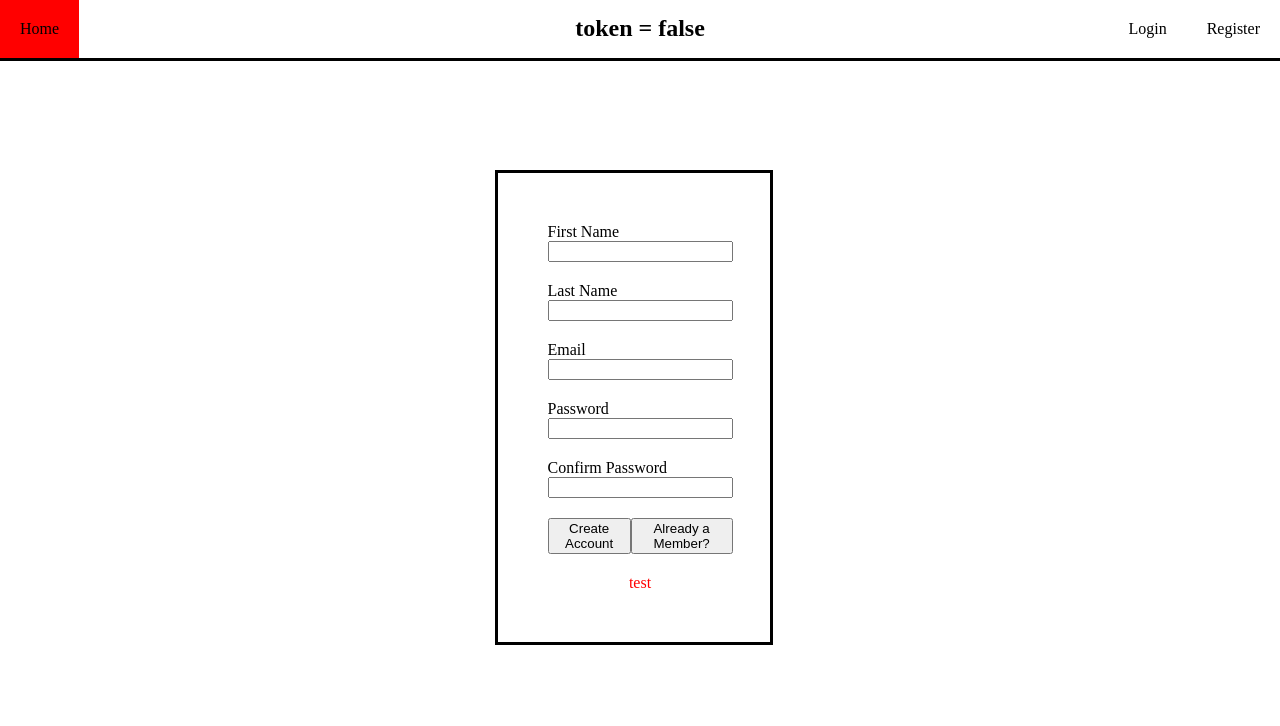
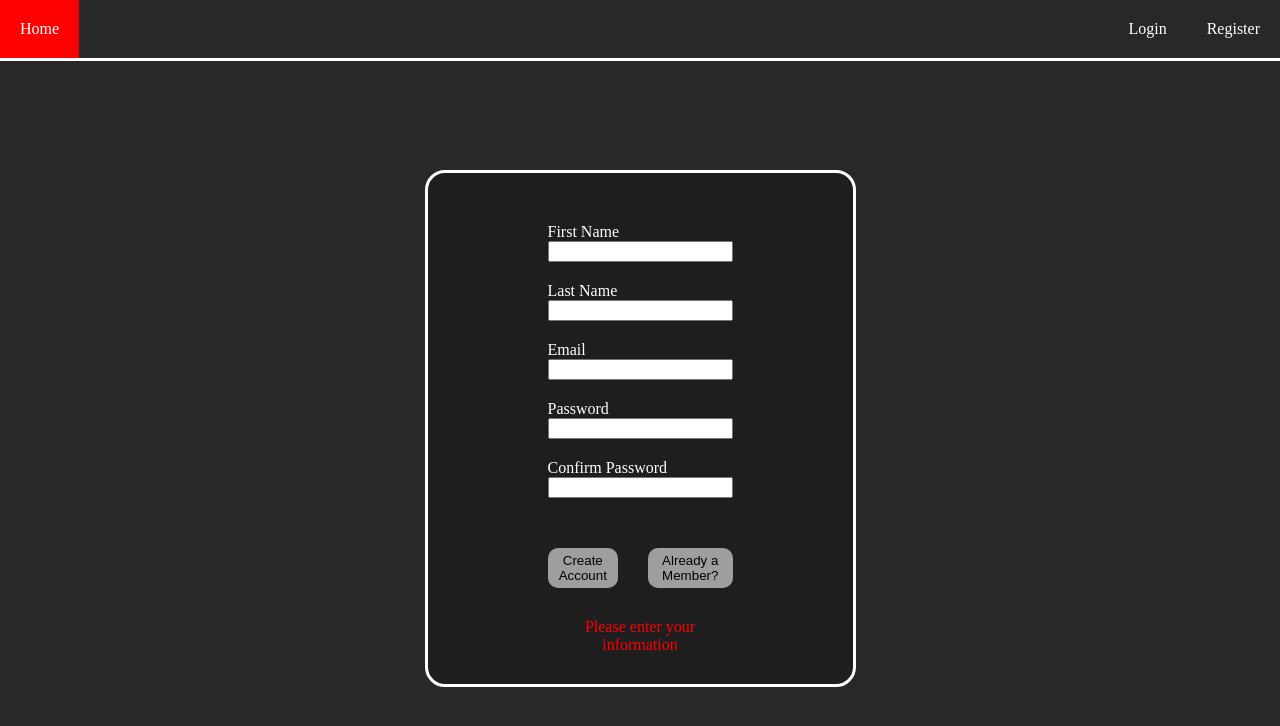
Before and after one commit to Downeyn21/Book-Buddy, a React (Vite) app: page /Register in a window 1280 px wide. Shown: the top 726 px of the page. Built offline with nearby package versions, Linux system fonts and the light colour scheme.

Commit message:
all done :)

```diff
--- a/src/App.css
+++ b/src/App.css
@@ -1,4 +1,6 @@
-
+button {
+    cursor: pointer;
+}
 
 .bookContainer {
     display: flex;
@@ -8,8 +10,9 @@
     height: 250px;
     border: solid;
     padding: 30px;
-    background-color: tan;
+    background-color: rgb(68, 68, 68);
     overflow: hidden;
+    border-radius: 20px;
 }
 
 .bookContainer img {
@@ -23,13 +26,12 @@
 
 .imgContainer {
     text-align: center;
-
     height: 230px;
 }
 
 .listContainer {
     border: solid;
-    background-color: red;
+    background-color: rgb(24, 24, 24);
     display: flex;
     flex-wrap: wrap;
     justify-content: space-between;
@@ -43,12 +45,36 @@
 
 .titleWrapper {
     display: flex;
-    justify-content: center;
+    justify-content: space-around;
     margin-bottom: 0;
 }
 
 .titleWrapper h1 {
     margin: 0;
+}
+
+.titleWrapper button {
+    width: 100px;
+    border-radius: 10px;
+    cursor: pointer;
+    border: none;
+
+}
+
+.filterBtnT {
+    background-color: green;
+}
+
+.filterBtnF {
+    background-color: red;
+}
+
+.sortBtnT {
+    background-color: green;
+}
+
+.sortBtnF {
+    background-color: red;
 }
 
 .availableContainer {
@@ -87,6 +113,8 @@ body {
     flex-direction: column;
     align-items: center;
     justify-content: center;
+    background-color: rgb(40, 40, 40);
+    color: white;
 }
 
 .navTitle {
@@ -118,13 +146,24 @@ body {
 .loginSelector {
     padding: 20px;
 }
+
+.labelContainer {
+    display: flex;
+    flex-direction: column;
+}
+
 /* =====================Form=============================== */
 
 .formContainer {
+    display: flex;
+    justify-content: center;
     border: solid;
+    border-radius: 20px;
+    background-color: rgb(30, 30, 30);
+    width: 325px;
     padding: 50px;
+    padding-bottom: 20px;
     margin: 70px;
-    width: 40%;
 }
 
 .formLogin {
@@ -136,13 +175,25 @@ body {
 }
 
 .loginBtn {
+    margin-top: 30px;
     width: 100%;
     display: flex;
+    gap: 30px;
     justify-content: space-between;
+}
+
+.formLogin button {
+    border: none;
+    border-radius: 10px;
+    padding: 5px 10px;
+    background-color: rgb(158, 158, 158);
 }
 
 .formMessage {
     color: red;
+    text-align: center;
+    text-wrap: wrap;
+    margin: 10px;
 
 }
 
--- a/src/api/index.js
+++ b/src/api/index.js
@@ -18,6 +18,7 @@ export async function RegisterApi(data) {
             body: JSON.stringify(data)
         })
         const result = await response.json()
+        return result.message
     } catch (error) {
         console.error("Register error => ", error)
     }
--- a/src/components/Account.jsx
+++ b/src/components/Account.jsx
@@ -29,6 +29,7 @@ function Account({user, setUser, token}) {
         RemoveBook(id, tkn)
     }
 
+
     return ( user ? (
             <div>
                 <div className="accountContainer">
@@ -48,7 +49,7 @@ function Account({user, setUser, token}) {
                 <div>
                     <div>
                         <h3>your reserved books</h3>
-                    </div>
+                    </div> {resBooks ?
                     <div className="resBookContainer">{resBooks.length === 0 ? "go reserve some books loser" :
                         resBooks.map((book) => {
                             return (
@@ -60,6 +61,7 @@ function Account({user, setUser, token}) {
                         })
                         }
                     </div>
+                    : <div>Just one sec cuite pie ;)</div>}
                 </div>
             </div>
         ):(
--- a/src/components/Home.jsx
+++ b/src/components/Home.jsx
@@ -22,19 +22,20 @@ function Home() {
         : books
 
     const SortedBooks = willSort ?
-        [...FilteredBooks].sort((a,b) => a.localeCompare(b))
+        [...FilteredBooks].sort((a,b) => a.title.localeCompare(b.title))
         : [...FilteredBooks]
 
     return (
         <div>
             <div className="titleWrapper">
-                <button className="{willFilter ?
-                filterBtnT : FilterBtnF
-                }" onClick={() => {setWillFilter(!willFilter)}}>Filter Avaliable</button>
+                <button className={willFilter ?
+                "filterBtnT" : "filterBtnF"
+                } onClick={() => {setWillFilter(!willFilter)}}>Filter Avaliable</button>
                 <h1>
                     Book Buddy
                 </h1>
-                <button onClick={() => {setWillsort(!willSort)}}>Sort A-Z</button>
+                <button className={willSort ?
+                "sortBtnT" : "sortBtnF"} onClick={() => {setWillsort(!willSort)}}>Sort A-Z</button>
             </div>
             <div className="listContainer">
                 {SortedBooks.map((book) => {
--- a/src/components/Login.jsx
+++ b/src/components/Login.jsx
@@ -19,22 +19,29 @@ function Login({setToken, token}) {
         navigate("/Account")
     }
 
+    function redirect() {
+        navigate("/Register")
+    }
+
+    function alertHandle(params) {
+        alert("hmm, should have written it down then.")
+    }
 
     return (
         <div className="formContainer">
             <form onSubmit={handleSubmit} className="formLogin">
-                <div>
+                <div className="labelContainer">
                     <label>Email </label>
                     <input type="email" required onChange={(e) => {setEmail(e.target.value)}} />
                 </div>
-                <div>
+                <div className="labelContainer">
                     <label>Password </label>
                     <input type="password" required onChange={(e) => {setPassword(e.target.value)}}/>
                 </div>
                 <div className="loginBtn" >
                     <button type="submit">Login</button>
-                    <button>Not a Member?</button>
-                    <button>Forgot Password?</button>
+                    <button onClick={redirect}>Not a Member?</button>
+                    <button onClick={alertHandle}>Forgot Password?</button>
                 </div>
             </form>
         </div>
--- a/src/components/NavBar.jsx
+++ b/src/components/NavBar.jsx
@@ -27,7 +27,7 @@ function NavBar() {
     return (
         <div>
             <div className="navTitle">
-                <h2>{localStorage.getItem("token")? "token = true": "token = false"}</h2>
+                <h2></h2>
             </div>
             <div className="navBarContainer">
                 <div className="navSelector" onClick={clickHome}>Home</div>
--- a/src/components/Register.jsx
+++ b/src/components/Register.jsx
@@ -1,5 +1,6 @@
 import { useEffect, useState } from "react";
 import { RegisterApi } from "../api";
+import { useNavigate } from "react-router-dom";
 
 
 function Register() {
@@ -8,7 +9,8 @@ function Register() {
     const [email, setEmail] = useState("")
     const [password, setPassword] = useState("")
     const [confPassword, setConfPassword] = useState("")
-    const [message, setMessage] = useState("test")
+    const [message, setMessage] = useState("Please enter your information")
+    const navigate = useNavigate()
 
 // =======================================================
     const account = {
@@ -23,11 +25,14 @@ function Register() {
         if (password !== confPassword) {
             setMessage("YOU IDIOT, you need to type the same password twice!!!")
         } else {
-            setMessage("congrats on making a stupid fake account!!")
-            RegisterApi(account)
+            setMessage(RegisterApi(account))
+            navigate()
         }
     }
 
+    function clickHandle() {
+        navigate("/Login")
+    }
 //==========================================================
     return (
         <div className="formContainer">
@@ -54,7 +59,7 @@ function Register() {
                 </div>
                 <div className="loginBtn">
                     <button type="submit">Create Account</button>
-                    <button>Already a Member?</button>
+                    <button onClick={clickHandle}>Already a Member?</button>
                 </div>
                 <div className="formMessage">
                     {message}
--- a/src/components/SingleBooks.jsx
+++ b/src/components/SingleBooks.jsx
@@ -6,6 +6,8 @@ import { TakeBook } from "../api";
 function SingleBooks() {
     const [book, setBook] = useState([])
     const {bookId} = useParams()
+    const tkn = localStorage.getItem("token")
+    const [bookTaken, setBookTeken] = useState(false)
 
     useEffect(() => {
         async function setSingleBook() {
@@ -17,10 +19,9 @@ function SingleBooks() {
 
 
     async function clickHandle() {
-        const tkn = localStorage.getItem("token")
+        setBookTeken(true)
+        const result = await TakeBook(tkn, bookId)
 
-        const result = await TakeBook(tkn, bookId)
-        console.log("take book => ", result)
     }
 
 
@@ -40,11 +41,20 @@ function SingleBooks() {
                 <div>
                     {book.description}
                 </div>
-                <div>
-                    {book.available ? (
-                    <button onClick={() => {clickHandle()}} >take this bad boy?</button>):(
-                        <span>look like some idiot took this one</span>
-                    )}
+                <div>{tkn ?
+                <div>{bookTaken ?
+                    <div>Thank you for selecting this book, if you would like to view it please click on your account </div> :
+                    <div>
+                        {book.available ? (
+                        <button onClick={() => {clickHandle()}} >take this bad boy?</button>):(
+                            <span>Book Not Available</span>
+                        )}
+                    </div>
+
+                    }
+
+                </div>
+                : <div>please login to checkout this book</div>}
                 </div>
             </div>
         </div>
```
